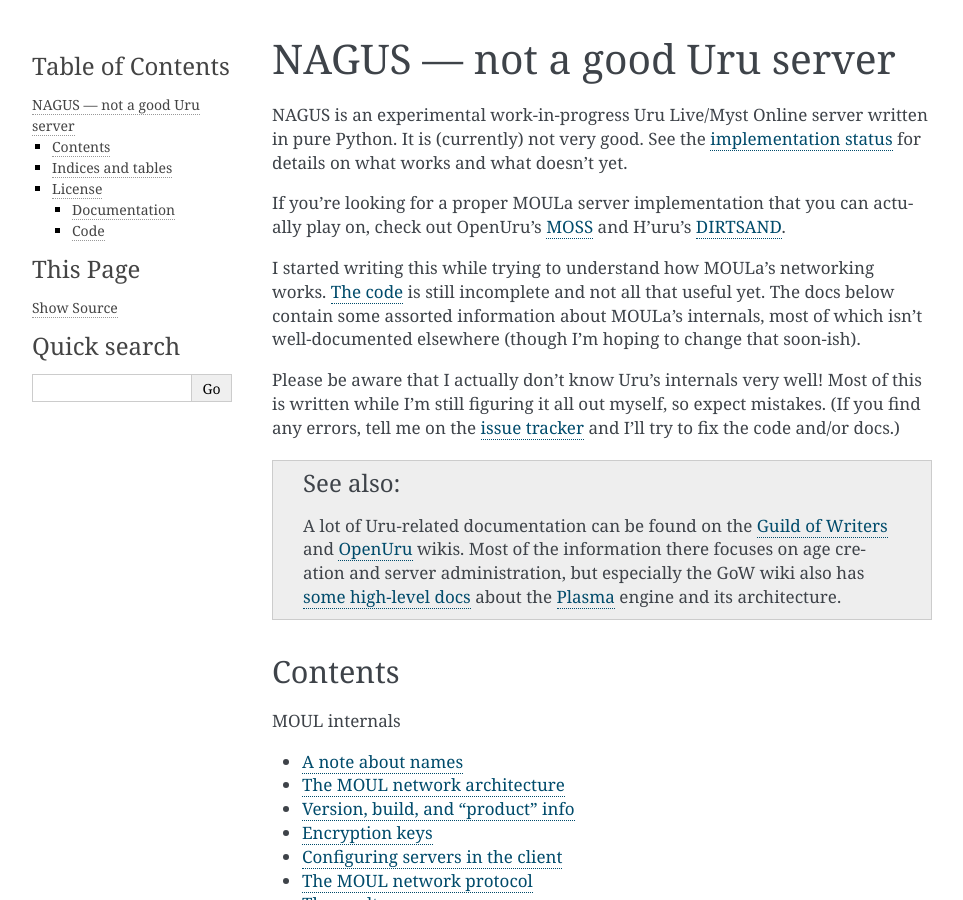
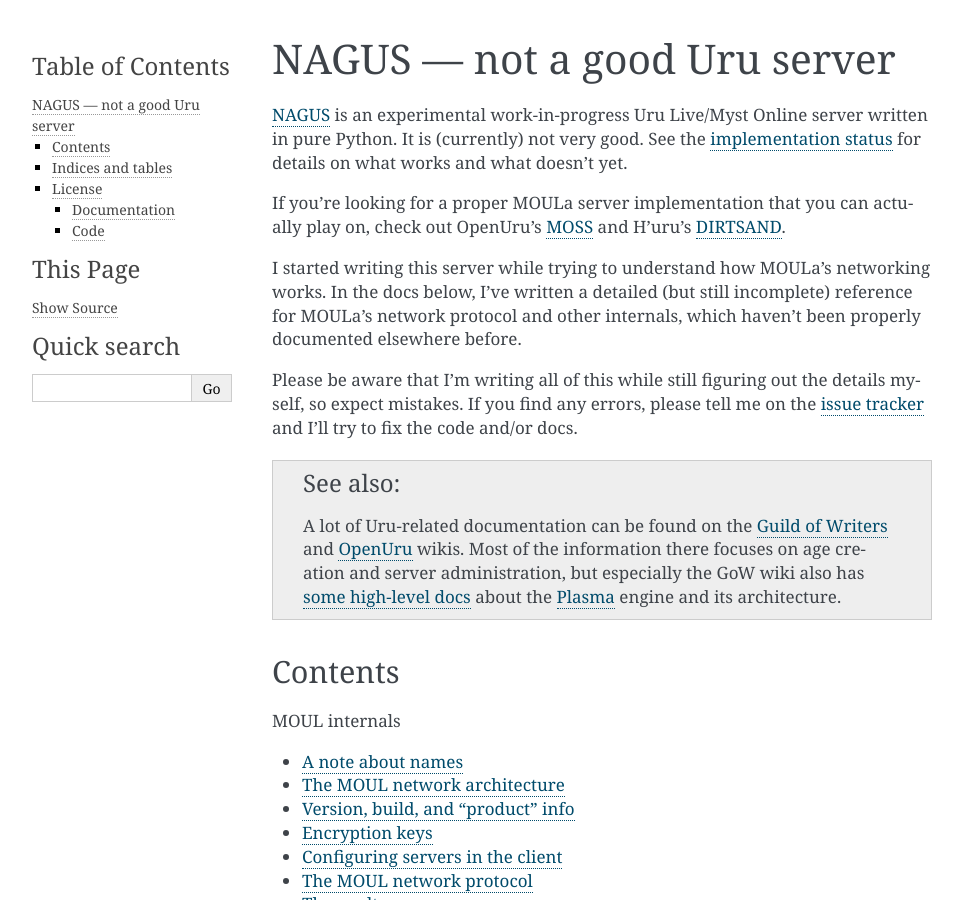
Before and after one commit to dgelessus/NAGUS, a Sphinx documentation site: the page built from docs/index.rst, in a window 1280 px wide and 900 px high. Shown: the whole window, without its empty margins (148-1111 px from the left). Built offline with Sphinx 7.4.7, drawn with Linux system fonts in a browser that asks for light colours.

Commit message:
Update some meta-documentation

```diff
--- a/docs/index.rst
+++ b/docs/index.rst
@@ -3,25 +3,23 @@
 
 .. Note: keep this in sync with README.md!
 
-NAGUS is an experimental work-in-progress Uru Live/Myst Online server written in pure Python.
+`NAGUS <https://github.com/dgelessus/NAGUS>`__ is an experimental work-in-progress Uru Live/Myst Online server written in pure Python.
 It is (currently) not very good.
 See the :ref:`implementation status <implementation_status>` for details on what works and what doesn't yet.
 
 If you're looking for a proper MOULa server implementation that you can actually play on,
 check out OpenUru's `MOSS <https://wiki.openuru.org/index.php/MOSS>`__ and H'uru's `DIRTSAND <https://guildofwriters.org/wiki/DIRTSAND>`__.
 
-I started writing this while trying to understand how MOULa's networking works.
-`The code <https://github.com/dgelessus/NAGUS>`__ is still incomplete and not all that useful yet.
-The docs below contain some assorted information about MOULa's internals,
-most of which isn't well-documented elsewhere
-(though I'm hoping to change that soon-ish).
+I started writing this server while trying to understand how MOULa's networking works.
+In the docs below,
+I've written a detailed (but still incomplete) reference for MOULa's network protocol and other internals,
+which haven't been properly documented elsewhere before.
 
-Please be aware that I actually don't know Uru's internals very well!
-Most of this is written while I'm still figuring it all out myself,
+Please be aware that I'm writing all of this while still figuring out the details myself,
 so expect mistakes.
-(If you find any errors,
-tell me on the `issue tracker <https://github.com/dgelessus/NAGUS/issues>`__
-and I'll try to fix the code and/or docs.)
+If you find any errors,
+please tell me on the `issue tracker <https://github.com/dgelessus/NAGUS/issues>`__
+and I'll try to fix the code and/or docs.
 
 .. seealso::
 
```
Also changed, not shown: README.md (+10 -5 lines), docs/nagus/changelog.rst (+9 -3 lines).
